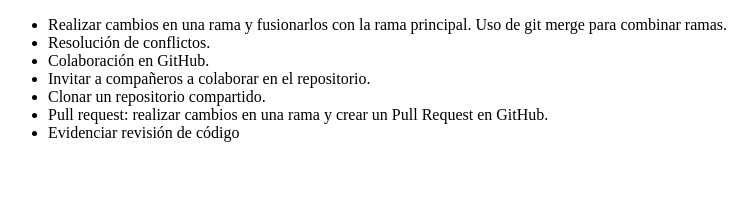
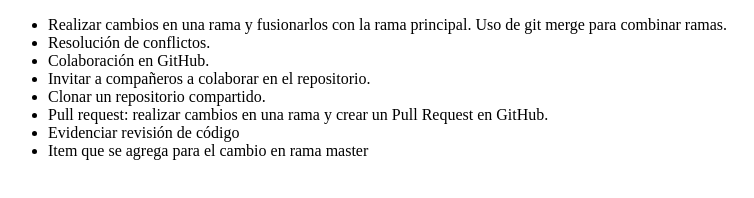
Before and after one commit to kevinrodriguezmorales/university-projects, a plain HTML site: page web-project/index.html in a window 1280 px wide. Shown: the whole page, without its empty margins (0-754 px from the left). Drawn offline with Linux system fonts and the light colour scheme.

Commit message:
feat: add new item to index list master

```diff
--- a/web-project/index.html
+++ b/web-project/index.html
@@ -14,6 +14,8 @@
     <li>Clonar un repositorio compartido.</li>
     <li>Pull request: realizar cambios en una rama y crear un Pull Request en GitHub.</li>
     <li>Evidenciar revisión de código</li>
+
+    <li>Item que se agrega para el cambio en rama master</li>
   </ul>
 </body>
 </html>
```
